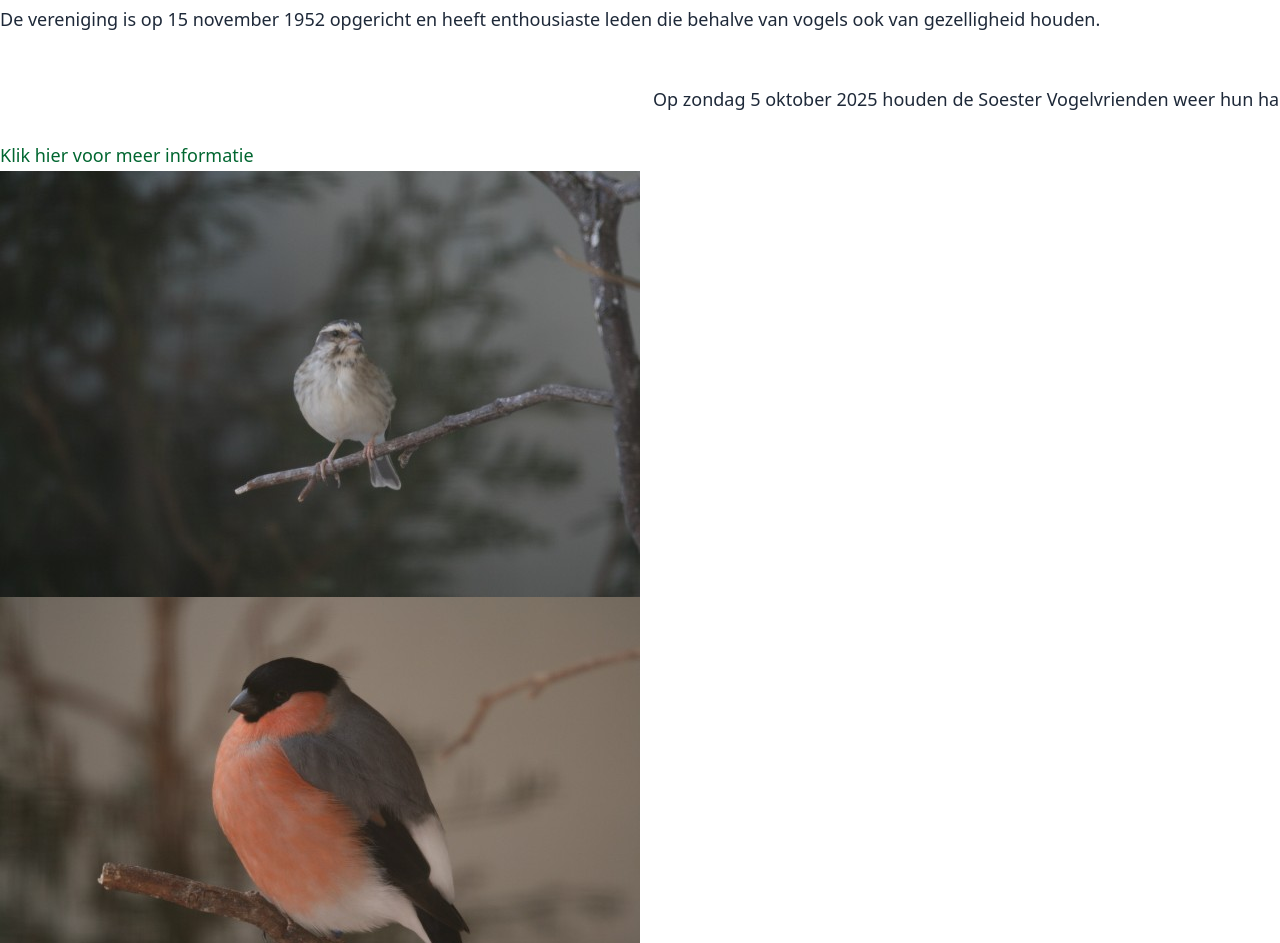
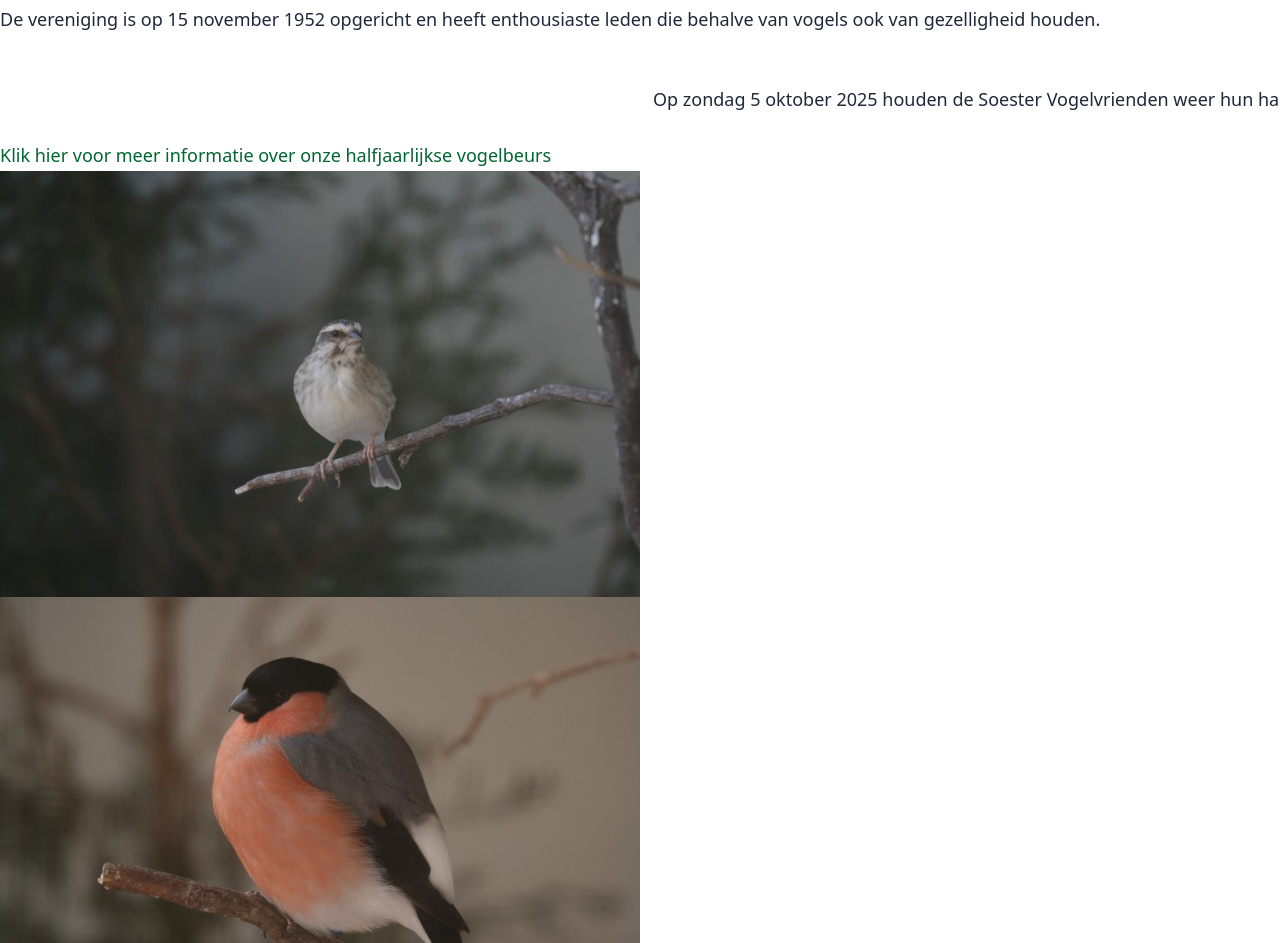
Before and after one commit to Soester-Vogelvrienden/SVV-website, an Eleventy site: page src/pages/index.md in a window 1280 px wide. Shown: the part 1109-2052 px from the top of the page. Built offline with nearby package versions, Linux system fonts and the light colour scheme; Eleventy itself is replaced by a stand-in of ours; files that its build step writes are made by us from their sources.

Commit message:
Update Pagina's “index”

```diff
--- a/src/pages/index.md
+++ b/src/pages/index.md
@@ -23,7 +23,7 @@ layout: page.njk
 			<p>Op zondag 5 oktober 2025 houden de Soester Vogelvrienden weer hun halfjaarlijkse vogelbeurs</p>
 		</div>
 		<a href="/vogelbeurs" class="inline-block text-green-900 font-medium hover:underline">
-			Klik hier voor meer informatie
+			Klik hier voor meer informatie over onze halfjaarlijkse vogelbeurs
 		</a>
 	</section>
 
```
